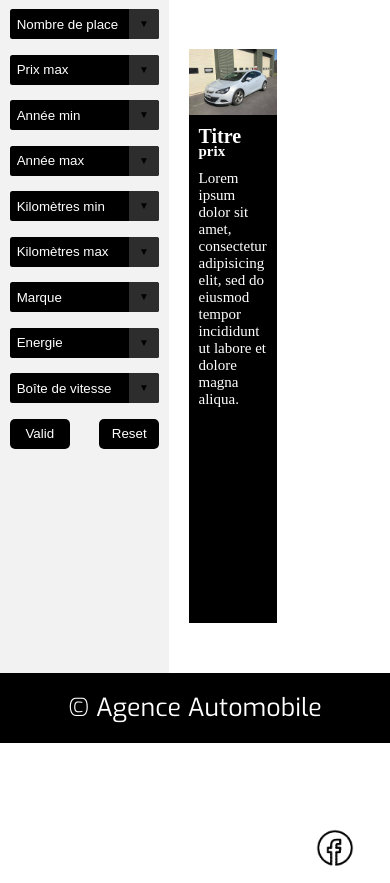
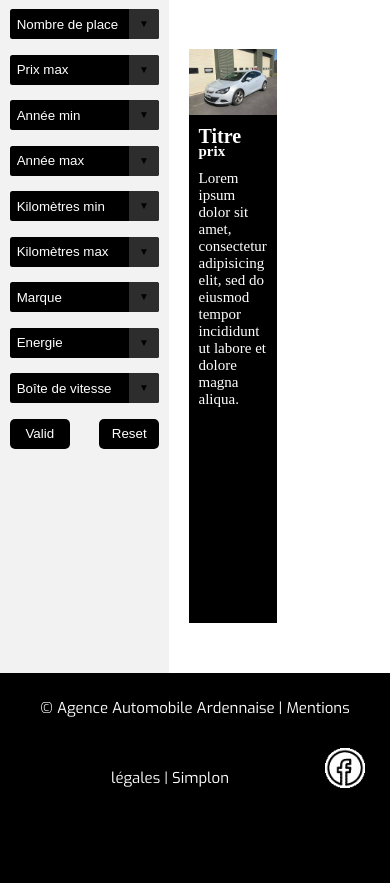
Before and after one commit to belvoixnicolas/AAA, a PHP site: page /buy.php in a window 390 px wide. Shown: the part 101-984 px from the top of the page. After the commit the page ends 889 px from the top, so only its background shows below. Run offline with PHP 8.4, Linux system fonts and the light colour scheme.

Commit message:
ezjfioù

```diff
--- a/css/footer.css
+++ b/css/footer.css
@@ -6,7 +6,7 @@
 
 footer p, footer a {
   text-align: center;
-  font-size: 25px;
+  font-size: 2.5rem;
   color: #FFF;
   font-family: 'Exo', sans-serif;
   text-decoration: none;
@@ -33,6 +33,31 @@
 main {
   min-height: calc(100vh - 70px - 100px);
 }
+
 @media all and (max-width: 853px) {
+  footer a, footer p{
+    font-size: 1.5rem;
+  }
 
+  .facebook img {
+    height: 50px;
+  }
 }
+
+@media all and (max-width: 558px) {
+  footer {
+    height: 150px;
+  }
+
+  footer p {
+    line-height: 1.5rem;
+  }
+
+  .facebook {
+    float: none;
+  }
+
+  .facebook img {
+    margin: 0;
+  }
+}
```
